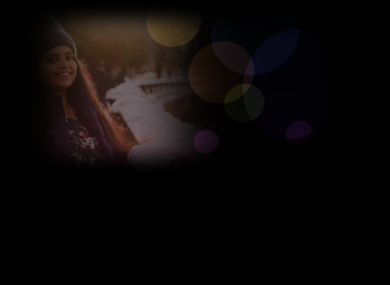
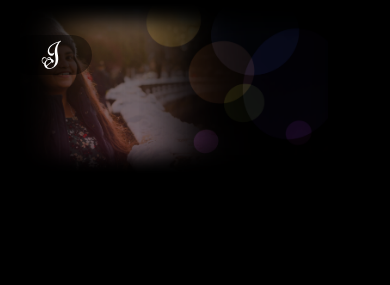
Before and after one commit to ileri-oluwa-kiiye/portfolio, a React (Create React App) app: page / in a window 390 px wide. Shown: the top 285 px of the page. Built offline with nearby package versions, Linux system fonts and the light colour scheme; the HTML template or start-up script is replaced by a standard one.

Commit message:
Added the navigation

```diff
--- a/src/App.js
+++ b/src/App.js
@@ -1,5 +1,5 @@
 import './App.css';
-import Home from './components/home';
+import Home from './scenes/home';
 
 function App() {
   return (
--- a/src/components/home.jsx
+++ b/src/components/home.jsx
@@ -1,10 +1,12 @@
-import Preloader from "./preloader";
+// import Preloader from "./preloader";
+import Mainnav from "./mainnav";
 import Hero from "./hero";
 
 const Home = () =>{
     return(
         <div>
-            <Preloader />
+            {/* <Preloader /> */}
+            <Mainnav />
             <Hero/>
         </div>
     )
--- a/src/components/mainnav.jsx
+++ b/src/components/mainnav.jsx
@@ -0,0 +1,20 @@
+import logo from "../img/initial.svg"
+import styles from "./mainnav.module.css"
+
+const Mainnav =() =>{
+    return(
+        <div className={styles.nav}>
+            <nav>
+                <ul>
+                    <li className={styles.first}><img src={logo} alt="" height={30} /></li>
+                    <li>Home</li>
+                    <li>About</li>
+                    <li>Projects</li>
+                    <li>Contact</li>
+                </ul>
+            </nav>
+        </div>
+    )
+}
+
+export default Mainnav
--- /dev/null
+++ b/src/components/mainnav.module.css
@@ -0,0 +1,84 @@
+.nav{
+    position: fixed;
+    z-index: 3;
+    margin-top: 3vh;
+    margin-left: 3%;
+    width: 100vw;
+}
+
+li{
+    list-style-type: none;
+}
+
+
+
+.nav nav ul{
+    display: flex;
+    align-items: center;
+}
+
+.nav li{
+    border-left: 1px solid rgba(255, 255, 255, 0.543);
+    padding: 2px 30px;
+    cursor: pointer;
+    color: white;
+}
+
+.nav li:hover{
+    color: grey;
+}
+
+.nav li.first{
+    border-left: none;
+    padding: 5px 30px;
+}
+
+.nav nav{
+    background-color: rgb(0, 0, 0, 0.4);
+    margin-top: 10px;
+    border-radius: 20px;
+    width: 500px;
+    overflow: hidden;
+    transition: all 0.4s ease-in-out;
+}
+
+.nav nav:hover{
+    width: 500px;
+    max-width: 100vw;
+    transition: all 0.4s ease-in-out;
+}
+
+
+
+@media screen and (max-width:700px) {
+    .nav nav ul{
+        display: flex;
+        flex-direction: column;
+        align-items: center;
+    }
+
+    .nav nav{
+        width: 80px;
+        height: 40px;
+    }
+
+    .nav li{
+        border-left: none;
+        border-top: 1px solid rgba(255, 255, 255, 0.543);
+        padding: 10px 20px;
+        cursor: pointer;
+        color: white;
+    }
+
+    .nav li.first{
+        border-top: none;
+        padding: 5px 30px;
+    }
+
+    .nav nav:hover{
+        height: 200px;
+        width: 120px;
+        max-width: 100vw;
+        transition: all 0.4s ease-in-out;
+    }
+}
--- /dev/null
+++ b/src/scenes/home.jsx
@@ -0,0 +1,15 @@
+import Preloader from "../components/preloader";
+import Mainnav from "../components/mainnav"
+import Hero from "../components/hero"
+
+const Home = () =>{
+    return(
+        <div>
+            <Preloader />
+            <Mainnav />
+            <Hero/>
+        </div>
+    )
+}
+
+export default Home
```
Also changed, not shown: public/initial.svg, src/components/about.jsx (added), src/components/mobilenav.jsx (added), src/components/nav.jsx (added), src/img/initial.svg.
